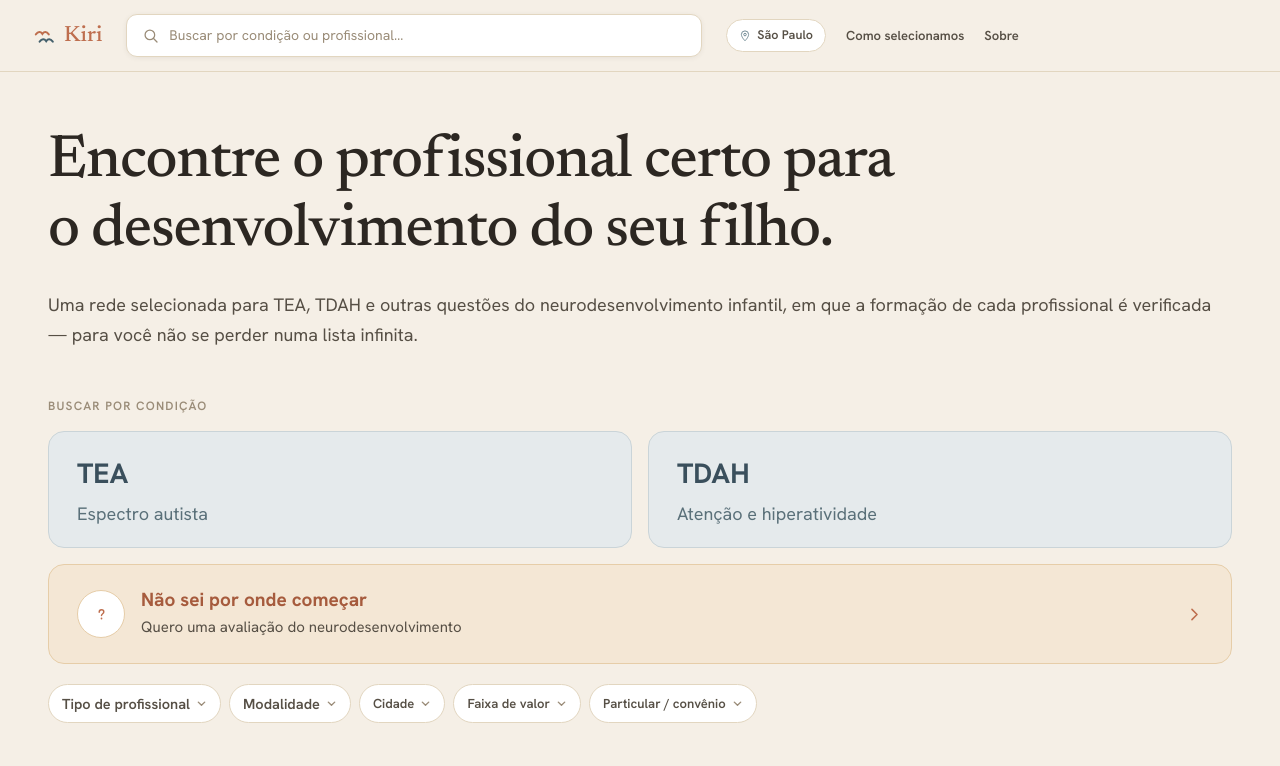
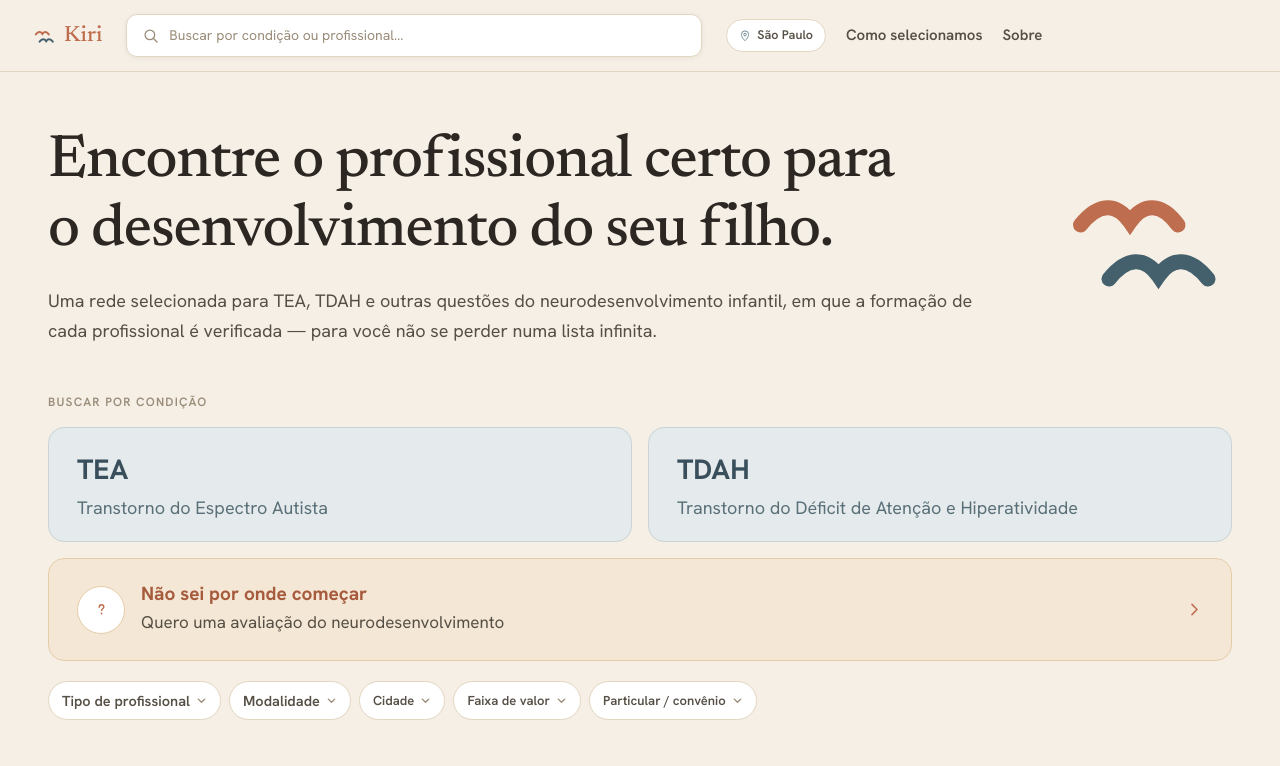
Before and after one commit to kirisaude/kiri-site, a Next.js app: page / in a window 1280 px wide. Shown: the top 766 px of the page. Built offline with nearby package versions, Linux system fonts and the light colour scheme.

Commit message:
Hero com pássaros, textos TEA/TDAH completos, ajustes tipografia nav

```diff
--- a/src/app/page.tsx
+++ b/src/app/page.tsx
@@ -88,10 +88,10 @@ export default function Home() {
               </svg>
               <span className="text-[12px] md:text-[12.5px] font-semibold text-cinza-texto">São Paulo</span>
             </button>
-            <Link href="/como-selecionamos" className="hidden md:block text-[13px] font-semibold text-cinza-texto hover:text-carvao transition-colors no-underline">
+            <Link href="/como-selecionamos" className="hidden md:block text-[15px] font-semibold text-cinza-texto hover:text-carvao transition-colors no-underline">
               Como selecionamos
             </Link>
-            <Link href="/sobre" className="hidden md:block text-[13px] font-semibold text-cinza-texto hover:text-carvao transition-colors no-underline">
+            <Link href="/sobre" className="hidden md:block text-[15px] font-semibold text-cinza-texto hover:text-carvao transition-colors no-underline">
               Sobre
             </Link>
           </div>
@@ -102,7 +102,9 @@ export default function Home() {
       <div className="max-w-7xl mx-auto px-4 md:px-8 lg:px-12">
 
         {/* Hero */}
-        <div className="pt-6 md:pt-14 md:pb-2">
+        <div className="pt-6 md:pt-14 md:pb-2 flex items-start gap-8 md:gap-12">
+          {/* Texto */}
+          <div className="flex-1 min-w-0">
             <h1
               className="font-serif text-[27px] md:text-[46px] lg:text-[55px] xl:text-[60px] font-medium leading-[1.15] tracking-[-0.02em] text-carvao"
               style={{ textWrap: "balance" } as React.CSSProperties}
@@ -110,7 +112,7 @@ export default function Home() {
               Encontre o profissional certo para o desenvolvimento do seu filho.
             </h1>
             <p
-            className="mt-3 md:mt-6 text-[14.5px] md:text-[18px] leading-[1.55] md:leading-[1.65] text-cinza-texto"
+              className="mt-2 md:mt-5 text-[14.5px] md:text-[18px] leading-[1.55] md:leading-[1.65] text-cinza-texto"
               style={{ textWrap: "pretty" } as React.CSSProperties}
             >
               Uma rede selecionada para TEA, TDAH e outras questões do neurodesenvolvimento infantil,
@@ -138,6 +140,12 @@ export default function Home() {
             </div>
           </div>
 
+          {/* Pássaros — desktop only */}
+          <div className="hidden md:flex flex-none items-center justify-center self-stretch" style={{ minWidth: 180 }}>
+            <KiriLogo size={180} />
+          </div>
+        </div>
+
         {/* Filtros por condição */}
         <div className="pt-6 md:pt-10">
           <div className="text-[11px] md:text-[12px] font-semibold tracking-[0.1em] uppercase text-muted mb-3 md:mb-4">
@@ -150,7 +158,7 @@ export default function Home() {
               <button
                 key={cond}
                 onClick={() => toggleCond(cond)}
-                className={`flex flex-col gap-1.5 items-start rounded-[13px] md:rounded-[16px] px-4 md:px-7 py-4 md:py-5 cursor-pointer transition-all ${
+                className={`flex flex-col gap-1 items-start rounded-[13px] md:rounded-[16px] px-4 md:px-7 py-4 md:py-5 cursor-pointer transition-all ${
                   activeCond === cond
                     ? "bg-ardosia-escura border-2 border-ardosia"
                     : "bg-wash-azulado border-[1.5px] border-borda-azulada"
@@ -160,7 +168,7 @@ export default function Home() {
                   {cond}
                 </span>
                 <span className={`text-[11.5px] md:text-[18px] ${activeCond === cond ? "text-white/80" : "text-ardosia-texto"}`}>
-                  {cond === "TEA" ? "Espectro autista" : "Atenção e hiperatividade"}
+                  {cond === "TEA" ? "Transtorno do Espectro Autista" : "Transtorno do Déficit de Atenção e Hiperatividade"}
                 </span>
               </button>
             ))}
@@ -190,7 +198,7 @@ export default function Home() {
               <div className="text-[14.5px] md:text-[19px] font-bold text-ferrugem-escura leading-[1.2]">
                 Não sei por onde começar
               </div>
-              <div className="text-[12.5px] md:text-[15px] text-cinza-texto mt-0.5 md:mt-1">
+              <div className="text-[12.5px] md:text-[17px] text-cinza-texto mt-0.5 md:mt-1">
                 Quero uma avaliação do neurodesenvolvimento
               </div>
             </div>
```
Lines whose indentation alone changed are shown as unchanged.
